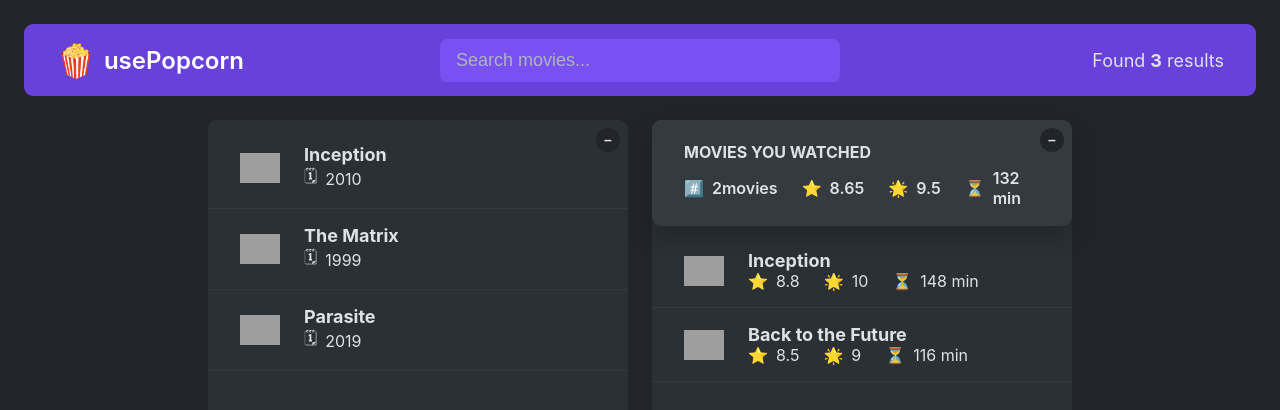
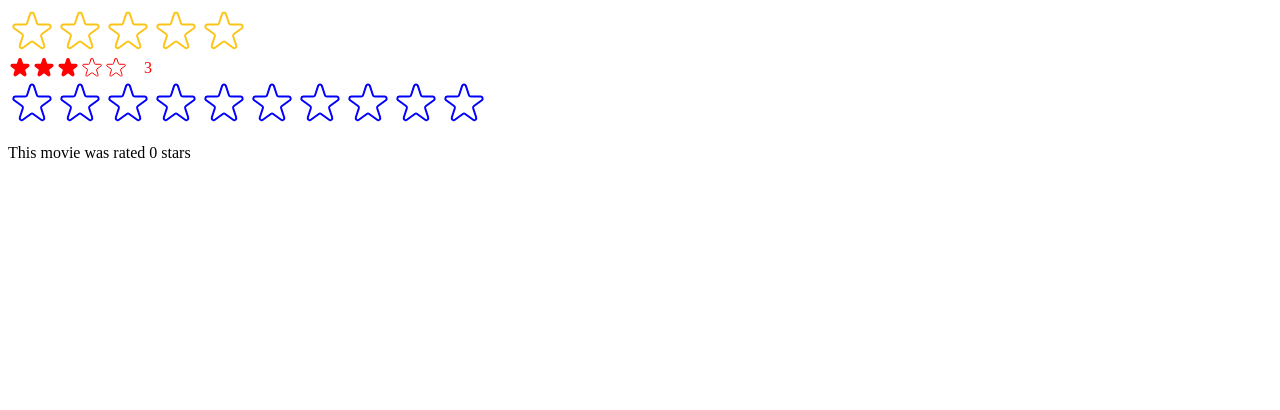
Before and after one commit to Nitinkumargits/React.js-Next.js, a React (Create React App) app in the folder 09.usepopcorn/: page / in a window 1280 px wide. Shown: the top 410 px of the page. Built offline with nearby package versions, Linux system fonts and the light colour scheme; grey boxes are pictures that could not be loaded.

Commit message:
StarRating Component

```diff
--- /dev/null
+++ b/09.usepopcorn/src/StarRating.js
@@ -0,0 +1,116 @@
+import { useState } from "react";
+import PropTypes from "prop-types";
+
+const containerStyle = {
+  display: "flex",
+  alignItems: "center",
+  gap: "16px",
+};
+
+const starContainerstyle = {
+  display: "flex",
+};
+
+StarRating.propTypes = {
+  maxRating: PropTypes.number,
+  defaultRating: PropTypes.number,
+  color: PropTypes.string,
+  size: PropTypes.number,
+  messages: PropTypes.array,
+  className: PropTypes.string,
+  onSetRating: PropTypes.func,
+};
+
+export default function StarRating({
+  maxRating = 5,
+  color = "#fcc419",
+  size = 48,
+  className = "",
+  messages = [],
+  defaultRating = 0,
+  onSetRating,
+}) {
+  const [rating, setRating] = useState(defaultRating);
+  const [tempRating, setTempRating] = useState(0);
+
+  function handleRating(rating) {
+    setRating(rating);
+    onSetRating(rating);
+  }
+
+  const textStyle = {
+    lineHeight: "1",
+    margin: "0",
+    color,
+    fontSize: `${size / 1.5}px`,
+  };
+  return (
+    <div style={containerStyle} className={className}>
+      <div style={starContainerstyle}>
+        {Array.from({ length: maxRating }, (_, i) => (
+          <Star
+            key={i}
+            full={tempRating ? tempRating >= i + 1 : rating >= i + 1}
+            onRate={() => handleRating(i + 1)}
+            onHoverIn={() => setTempRating(i + 1)}
+            onHoverOut={() => setTempRating(0)}
+            color={color}
+            size={size}
+          />
+        ))}
+      </div>
+      <p style={textStyle}>
+        {messages.length === maxRating
+          ? messages[tempRating ? tempRating - 1 : rating - 1]
+          : tempRating || rating || ""}
+      </p>
+    </div>
+  );
+}
+
+function Star({
+  onRate,
+  full,
+  onHoverIn,
+  onHoverOut,
+  color = "#fcc419",
+  size = 48,
+}) {
+  const starStyle = {
+    width: `${size}px`,
+    height: `${size}px`,
+    display: "block",
+    cursor: "pointer",
+  };
+  return (
+    <span
+      role="button"
+      style={starStyle}
+      onClick={onRate}
+      onMouseEnter={onHoverIn}
+      onMouseLeave={onHoverOut}>
+      {full ? (
+        <svg
+          xmlns="http://www.w3.org/2000/svg"
+          viewBox="0 0 20 20"
+          fill={color}
+          stroke={color}>
+          <path d="M9.049 2.927c.3-.921 1.603-.921 1.902 0l1.07 3.292a1 1 0 00.95.69h3.462c.969 0 1.371 1.24.588 1.81l-2.8 2.034a1 1 0 00-.364 1.118l1.07 3.292c.3.921-.755 1.688-1.54 1.118l-2.8-2.034a1 1 0 00-1.175 0l-2.8 2.034c-.784.57-1.838-.197-1.539-1.118l1.07-3.292a1 1 0 00-.364-1.118L2.98 8.72c-.783-.57-.38-1.81.588-1.81h3.461a1 1 0 00.951-.69l1.07-3.292z" />
+        </svg>
+      ) : (
+        <svg
+          xmlns="http://www.w3.org/2000/svg"
+          fill="none"
+          viewBox="0 0 24 24"
+          stroke={color}>
+          <path
+            strokeLinecap="round"
+            strokeLinejoin="round"
+            strokeWidth="{2}"
+            d="M11.049 2.927c.3-.921 1.603-.921 1.902 0l1.519 4.674a1 1 0 00.95.69h4.915c.969 0 1.371 1.24.588 1.81l-3.976 2.888a1 1 0 00-.363 1.118l1.518 4.674c.3.922-.755 1.688-1.538 1.118l-3.976-2.888a1 1 0 00-1.176 0l-3.976 2.888c-.783.57-1.838-.197-1.538-1.118l1.518-4.674a1 1 0 00-.363-1.118l-3.976-2.888c-.784-.57-.38-1.81.588-1.81h4.914a1 1 0 00.951-.69l1.519-4.674z"
+          />
+        </svg>
+      )}
+    </span>
+  );
+}
--- a/09.usepopcorn/src/index.js
+++ b/09.usepopcorn/src/index.js
@@ -1,11 +1,27 @@
-import React from "react";
+import React, { useState } from "react";
 import ReactDOM from "react-dom/client";
-import "./index.css";
-import App from "./App";
+// import "./index.css";
+// import App from "./App";
+import StarRating from "./StarRating";
+
+function Test() {
+  const [movieRating, setMovieRating] = useState(0);
+  return (
+    <div>
+      <StarRating color="blue" maxRating={10} onSetRating={setMovieRating} />
+      <p>This movie was rated {movieRating} stars</p>
+    </div>
+  );
+}
 
 const root = ReactDOM.createRoot(document.getElementById("root"));
 root.render(
   <React.StrictMode>
-    <App />
+    <StarRating
+      maxRating={5}
+      messages={["Terriable", "Bad", "Okay", "Good", "Amazing"]}
+    />
+    <StarRating size={24} color="red" className="test" defaultRating={3} />
+    <Test />
   </React.StrictMode>
 );
```
Also changed, not shown: 09.usepopcorn/src/index.css (+0 -33 lines).
